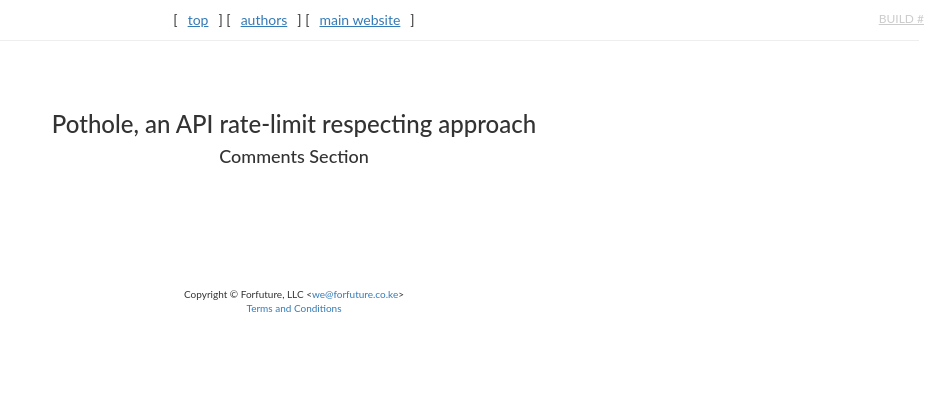
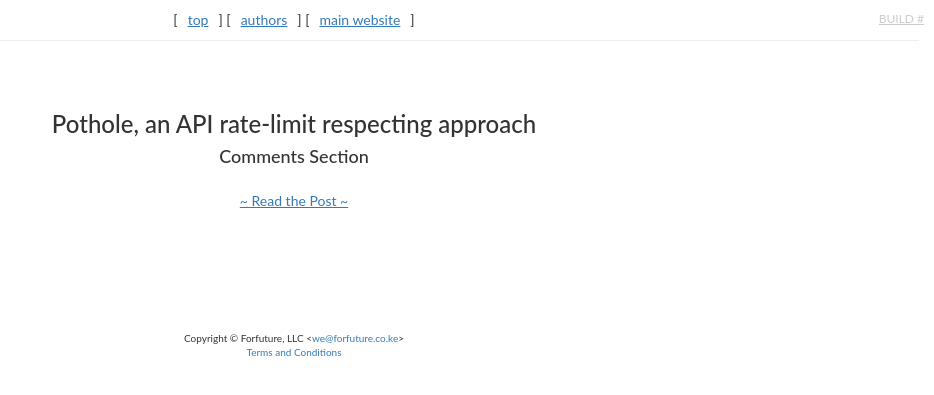
Before and after one commit to forfuturellc/blog, a Jekyll site: the page built from comments/001.md, in a window 1280 px wide. Shown: the top 395 px of the page, without its empty margins (346-1280 px from the left). Built offline with Jekyll 4.4.1, drawn with Linux system fonts in a browser that asks for light colours; nearby versions of some CDN libraries; some web fonts are replaced; library files that are not in the unit come from our copies; comment, search, counter and statistics services are not loaded.

Commit message:
Add link to post in comments section

```diff
--- a/_layouts/comments.html
+++ b/_layouts/comments.html
@@ -16,9 +16,15 @@ css:
 <div class="post-header comments-header">
   <h1 class="post-title">{{ the_post.title }}</h1>
   <h4>Comments Section</h4>
+  <div class="comments-goback">
+    <a href="{{ the_post.id | prepend: site.baseurl }}">~ Read the Post ~</a>
+  </div>
 </div>
 
-<div id="disqus_thread"></div>
+<div class="comments-content">
+  <div id="disqus_thread"></div>
+</div>
+
 <script>
     /**
      *  RECOMMENDED CONFIGURATION VARIABLES: EDIT AND UNCOMMENT THE SECTION BELOW TO INSERT DYNAMIC VALUES FROM YOUR PLATFORM OR CMS.
--- a/css/comments.sass
+++ b/css/comments.sass
@@ -3,3 +3,9 @@
 ---
 
 @import "main"
+
+
+.comments-goback
+  padding-top: 24px
+  a
+    text-decoration: underline
```
